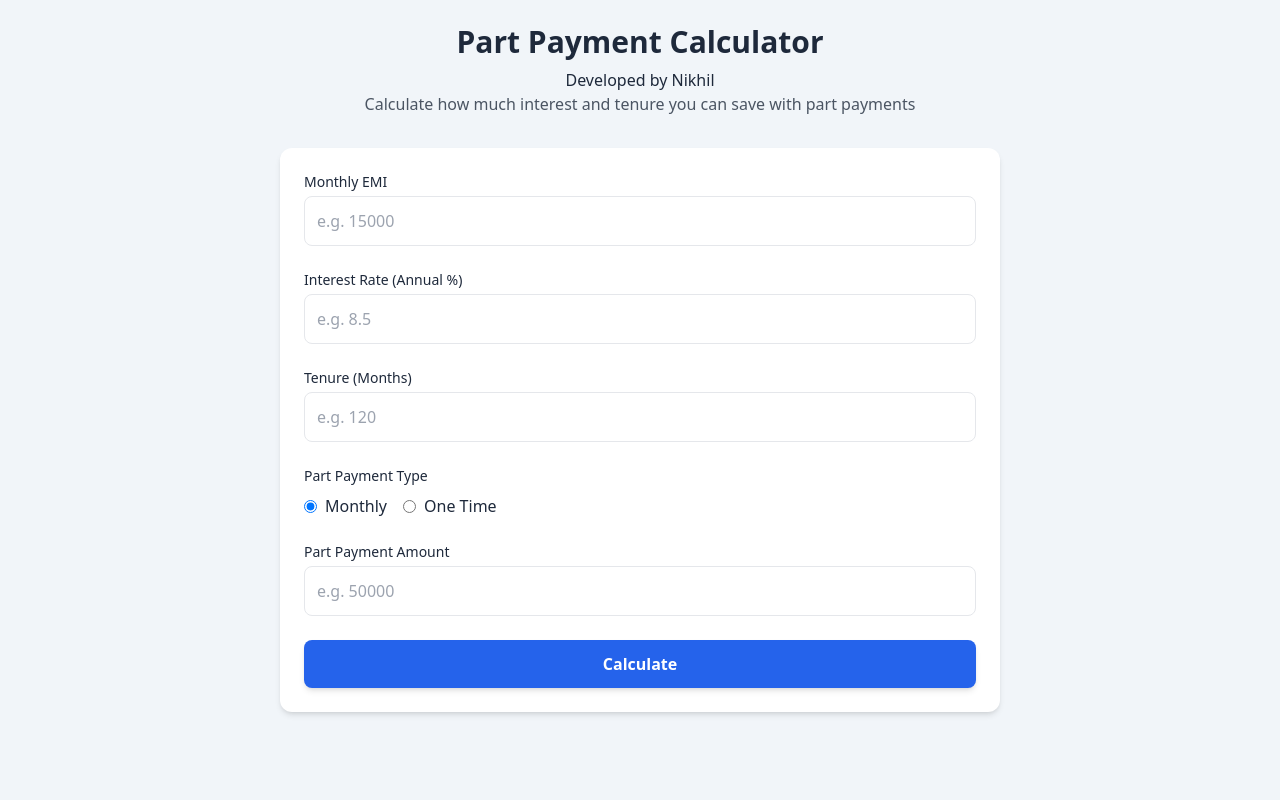
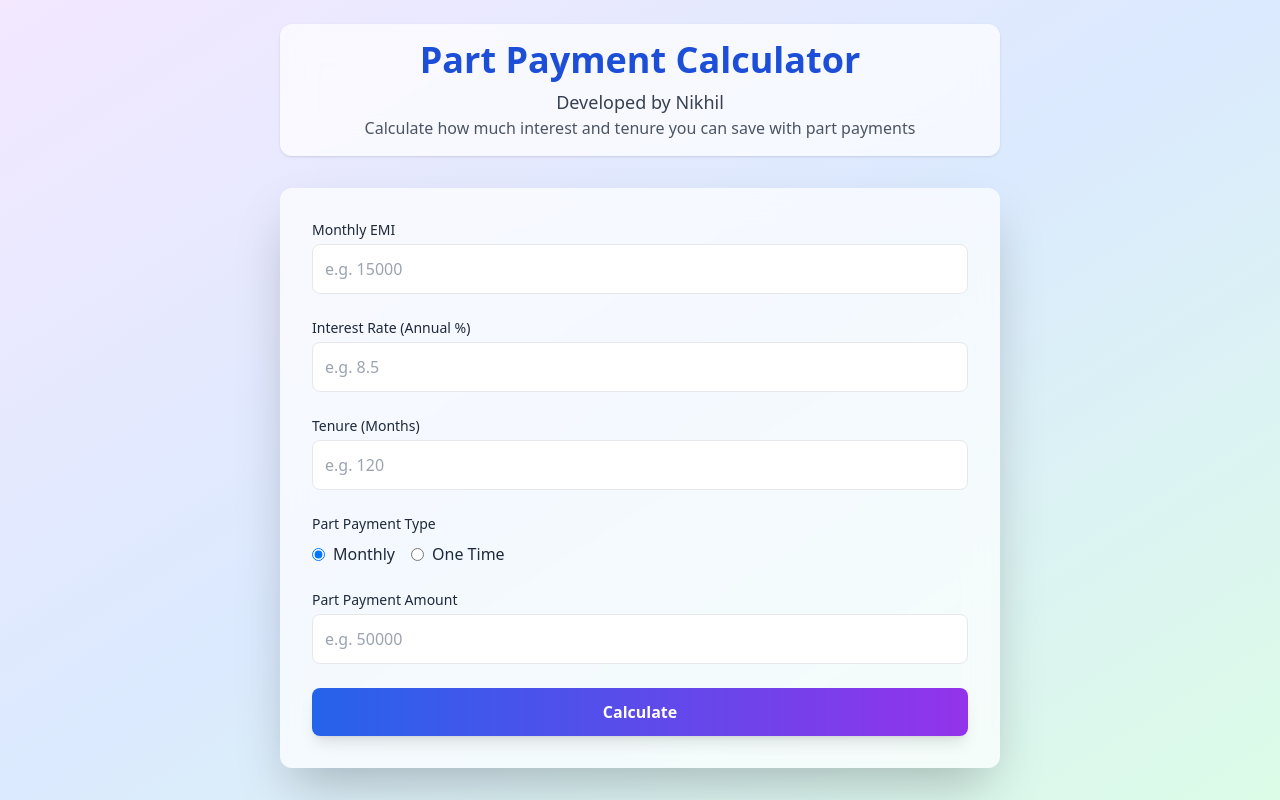
Before and after one commit to NikhilSingh9919/NikhilSingh9919.github.io, a plain HTML site: page index.html in a window 1280 px wide. Drawn offline with nearby package versions, Linux system fonts and the light colour scheme.

Commit message:
Enhance UI styling

```diff
--- a/index.html
+++ b/index.html
@@ -10,36 +10,36 @@
     <script defer src="script.js"></script>
 </head>
 
-<body class="bg-slate-100 text-slate-800">
-    <main class="max-w-screen-md mx-auto p-6">
+<body class="min-h-screen bg-gradient-to-br from-purple-100 via-blue-100 to-green-100 text-slate-800">
+    <main class="max-w-screen-md mx-auto p-6 space-y-8">
 
         <!-- Header -->
-        <header class="mb-8 text-center">
-            <h1 class="text-3xl font-bold mb-2">Part Payment Calculator</h1>
-            <h2> Developed by Nikhil</h2>
+        <header class="mb-8 text-center bg-white/70 backdrop-blur-lg p-4 rounded-xl shadow">
+            <h1 class="text-4xl font-extrabold mb-2 text-blue-700">Part Payment Calculator</h1>
+            <h2 class="text-lg text-gray-700"> Developed by Nikhil</h2>
             <p class="text-gray-600">Calculate how much interest and tenure you can save with part payments</p>
         </header>
 
         <!-- Form -->
-        <section class="bg-white shadow-md rounded-xl p-6 mb-8">
+        <section class="bg-white/70 backdrop-blur-lg shadow-2xl rounded-xl p-8 mb-8">
             <form id="partPaymentForm" class="space-y-6">
 
                 <!-- Monthly EMI -->
                 <div>
                     <label class="block text-sm font-medium mb-1">Monthly EMI</label>
-                    <input type="number" name="emi" class="w-full p-3 border rounded-lg" placeholder="e.g. 15000" required>
+                    <input type="number" name="emi" class="w-full p-3 border rounded-lg focus:ring-2 focus:ring-blue-400 transition" placeholder="e.g. 15000" required>
                 </div>
 
                 <!-- Interest Rate -->
                 <div>
                     <label class="block text-sm font-medium mb-1">Interest Rate (Annual %)</label>
-                    <input type="number" step="0.01" name="interestRate" class="w-full p-3 border rounded-lg" placeholder="e.g. 8.5" required>
+                    <input type="number" step="0.01" name="interestRate" class="w-full p-3 border rounded-lg focus:ring-2 focus:ring-blue-400 transition" placeholder="e.g. 8.5" required>
                 </div>
 
                 <!-- Tenure -->
                 <div>
                     <label class="block text-sm font-medium mb-1">Tenure (Months)</label>
-                    <input type="number" name="tenure" class="w-full p-3 border rounded-lg" placeholder="e.g. 120" required>
+                    <input type="number" name="tenure" class="w-full p-3 border rounded-lg focus:ring-2 focus:ring-blue-400 transition" placeholder="e.g. 120" required>
                 </div>
 
                 <!-- Part Payment Type -->
@@ -60,42 +60,42 @@
                 <!-- Part Payment Amount -->
                 <div>
                     <label class="block text-sm font-medium mb-1">Part Payment Amount</label>
-                    <input type="number" name="partPaymentAmount" class="w-full p-3 border rounded-lg" placeholder="e.g. 50000" required>
+                    <input type="number" name="partPaymentAmount" class="w-full p-3 border rounded-lg focus:ring-2 focus:ring-blue-400 transition" placeholder="e.g. 50000" required>
                 </div>
 
                 <!-- Calculate Button -->
                 <div>
-                    <button type="button" id="calculateBtn" class="w-full bg-blue-600 text-white p-3 rounded-lg font-semibold shadow-md hover:bg-blue-700 transition">Calculate</button>
+                    <button type="button" id="calculateBtn" class="w-full bg-gradient-to-r from-blue-600 to-purple-600 text-white p-3 rounded-lg font-semibold shadow-lg hover:from-blue-700 hover:to-purple-700 transition">Calculate</button>
                 </div>
 
             </form>
         </section>
 
         <!-- Result Section -->
-        <section id="results" class="bg-white shadow-md rounded-xl p-6 hidden">
+        <section id="results" class="bg-white/70 backdrop-blur-lg shadow-2xl rounded-xl p-6 hidden opacity-0 transition-opacity duration-500">
             <h2 class="text-2xl font-bold mb-4">Results</h2>
 
             <div class="space-y-4">
                 <!-- Interest Saved -->
-                <div class="p-4 bg-slate-50 rounded-lg">
+                <div class="p-4 bg-slate-50 rounded-lg shadow">
                     <p class="text-gray-700">Interest Saved:</p>
                     <p class="text-xl font-bold text-green-600" id="interestSaved">--</p>
                 </div>
 
                 <!-- Tenure Saved -->
-                <div class="p-4 bg-slate-50 rounded-lg">
+                <div class="p-4 bg-slate-50 rounded-lg shadow">
                     <p class="text-gray-700">Tenure Saved (Months):</p>
                     <p class="text-xl font-bold text-green-600" id="tenureSaved">--</p>
                 </div>
 
                 <!-- New Total Interest -->
-                <div class="p-4 bg-slate-50 rounded-lg">
+                <div class="p-4 bg-slate-50 rounded-lg shadow">
                     <p class="text-gray-700">New Total Interest Payable:</p>
                     <p class="text-xl font-bold text-blue-600" id="newTotalInterest">--</p>
                 </div>
 
                 <!-- New Tenure -->
-                <div class="p-4 bg-slate-50 rounded-lg">
+                <div class="p-4 bg-slate-50 rounded-lg shadow">
                     <p class="text-gray-700">New Tenure (Months):</p>
                     <p class="text-xl font-bold text-blue-600" id="newTenure">--</p>
                 </div>
--- a/script.js
+++ b/script.js
@@ -66,5 +66,7 @@ document.getElementById('calculateBtn').addEventListener('click', function () {
     document.getElementById('newTenure').innerText = `${withPartPayment.monthsTaken} months`;
 
     // Show results
-    document.getElementById('results').classList.remove('hidden');
+    const resultsEl = document.getElementById("results");
+    resultsEl.classList.remove("hidden", "opacity-0");
+    resultsEl.classList.add("opacity-100");
 });
```
